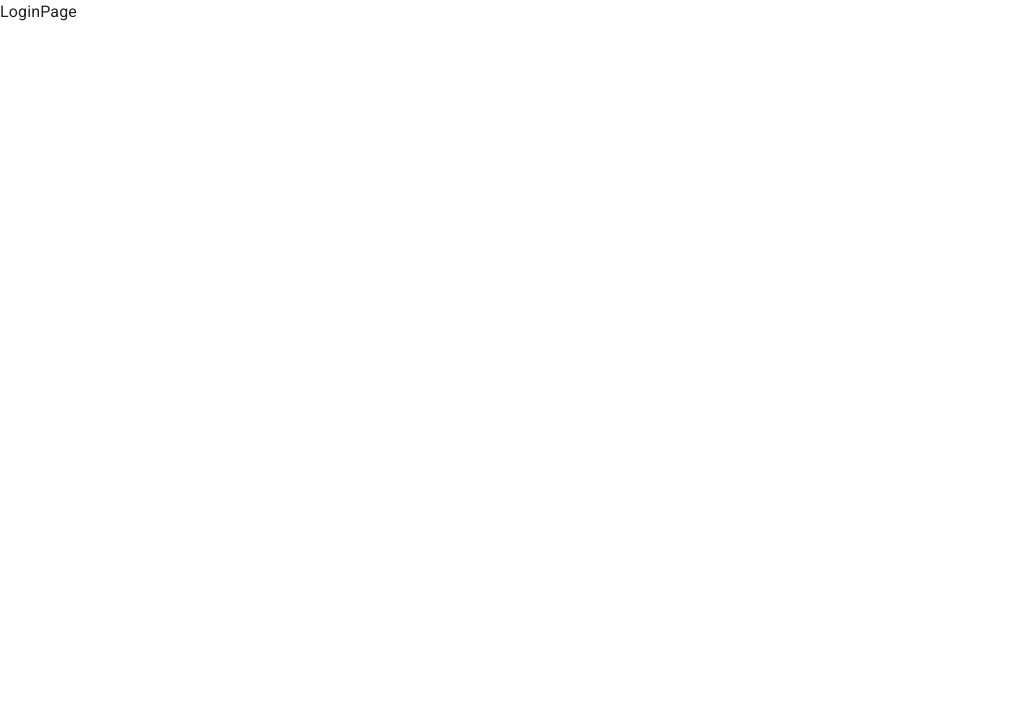
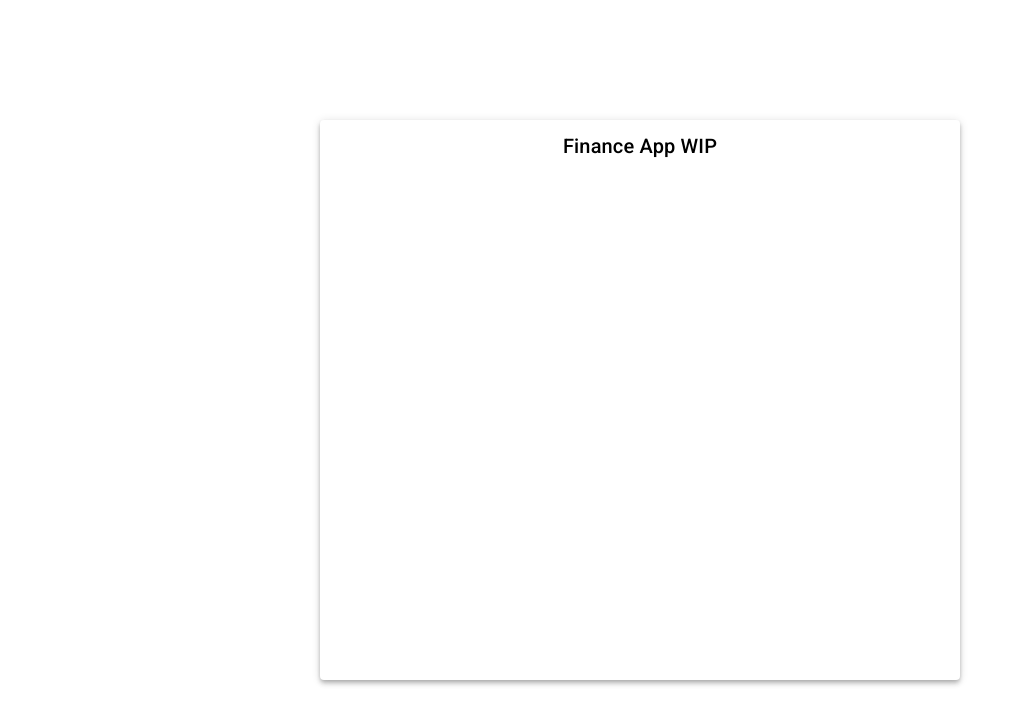
Before and after one commit to zJaaal/finance-app, a React (Vite) app: page /login in a window 1280 px wide. Shown: the top 724 px of the page, without its empty margins (0-1025 px from the left). Built offline with nearby package versions, Linux system fonts and the light colour scheme.

Commit message:
Added simple markup for login

```diff
--- a/src/pages/LoginPage.tsx
+++ b/src/pages/LoginPage.tsx
@@ -1,7 +1,40 @@
+import { Grid, Paper, Typography } from "@mui/material";
 import React from "react";
 
 const LoginPage = () => {
-  return <div>LoginPage</div>;
+  return (
+    <Grid
+      container
+      justifyContent={"center"}
+      alignItems={"center"}
+      height="inherit"
+    >
+      <Grid
+        item
+        xs={11}
+        sm={6}
+        md={6}
+        xl={6}
+        container
+        height={"70%"}
+        direction={"column"}
+        alignItems={"center"}
+      >
+        <Paper
+          elevation={4}
+          sx={{ width: "100%", padding: "10px", height: "100%" }}
+        >
+          <Grid container direction={"column"} height={"inherit"}>
+            <Grid item>
+              <Typography variant="h6" color="initial" align="center">
+                Finance App WIP
+              </Typography>
+            </Grid>
+          </Grid>
+        </Paper>
+      </Grid>
+    </Grid>
+  );
 };
 
 export default LoginPage;
```
